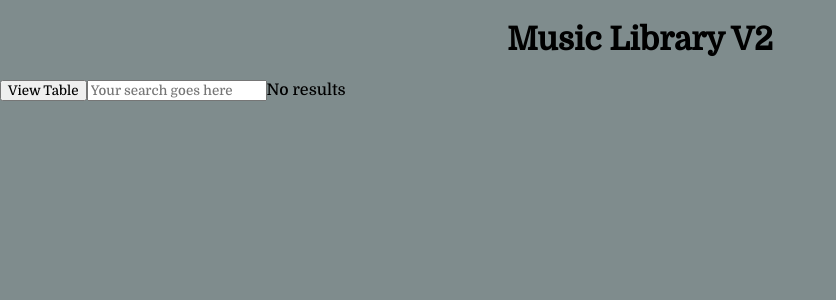
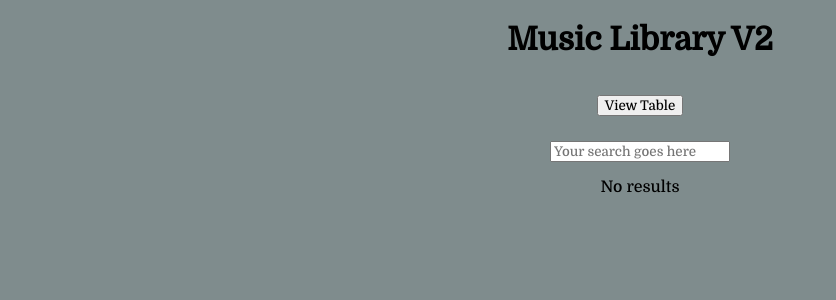
Before and after one commit to c43721/ReactMusicLibrary, a React (Create React App) app: page / in a window 1280 px wide. Both pictures are taken after a click on the button "View Search". Shown: the top 300 px of the page, without its empty margins (0-836 px from the left). Built offline with nearby package versions, Linux system fonts and the light colour scheme; no server answers.

Commit message:
Style main page, make flex containers

```diff
--- a/src/Components/App/App.css
+++ b/src/Components/App/App.css
@@ -1,3 +1,8 @@
-.header {
-    text-align: center;
+.center {
+    display: flex;
+    justify-content: center;
+    align-items: center;
+    flex-direction: column;
+    gap: 15px;
+    margin-bottom: 25px;
 }
--- a/src/Components/App/App.js
+++ b/src/Components/App/App.js
@@ -33,9 +33,11 @@ export default class App extends Component {
   render() {
     return (
       <>
-        <h1 className="header">Music Library V2</h1>
+        <div className="center">
+          <h1 className="header">Music Library V2</h1>
 
-        <button onClick={() => this.handleButtonClick()}>{this.state.renderTable ? "View Search" : "View Table"}</button>
+          <button className="btn" onClick={() => this.handleButtonClick()}>{this.state.renderTable ? "View Search" : "View Table"}</button>
+        </div>
 
         {this.state.renderTable ? (
           <Table items={this.state.results} />
--- a/src/Components/Searchbar/Searchbar.css
+++ b/src/Components/Searchbar/Searchbar.css
@@ -0,0 +1,6 @@
+.container {
+    display: flex;
+    justify-content: center;
+    align-items: center;
+    flex-direction: column;
+}
--- a/src/Components/Searchbar/Searchbar.jsx
+++ b/src/Components/Searchbar/Searchbar.jsx
@@ -1,6 +1,7 @@
 import React, { Component } from 'react';
 import Fuse from "fuse.js";
 import Table from '../Table/Table';
+import "./Searchbar.css";
 
 export default class Searchbar extends Component {
     state = {
@@ -40,10 +41,10 @@ export default class Searchbar extends Component {
 
     render() {
         return (
-            <>
+            <div className="container">
                 <input type="text" placeholder="Your search goes here" onChange={(e) => this.inputChangeHandler(e)}></input>
-                {this.state.searchParam !== "" && this.state.searchResult  ? <Table items={this.state.searchResult} /> : "No results"}
-            </>
+                {this.state.searchParam !== "" && this.state.searchResult.length ? <Table items={this.state.searchResult} /> : <p className="no-results">No results</p>}
+            </div>
         );
     }
 }
```
